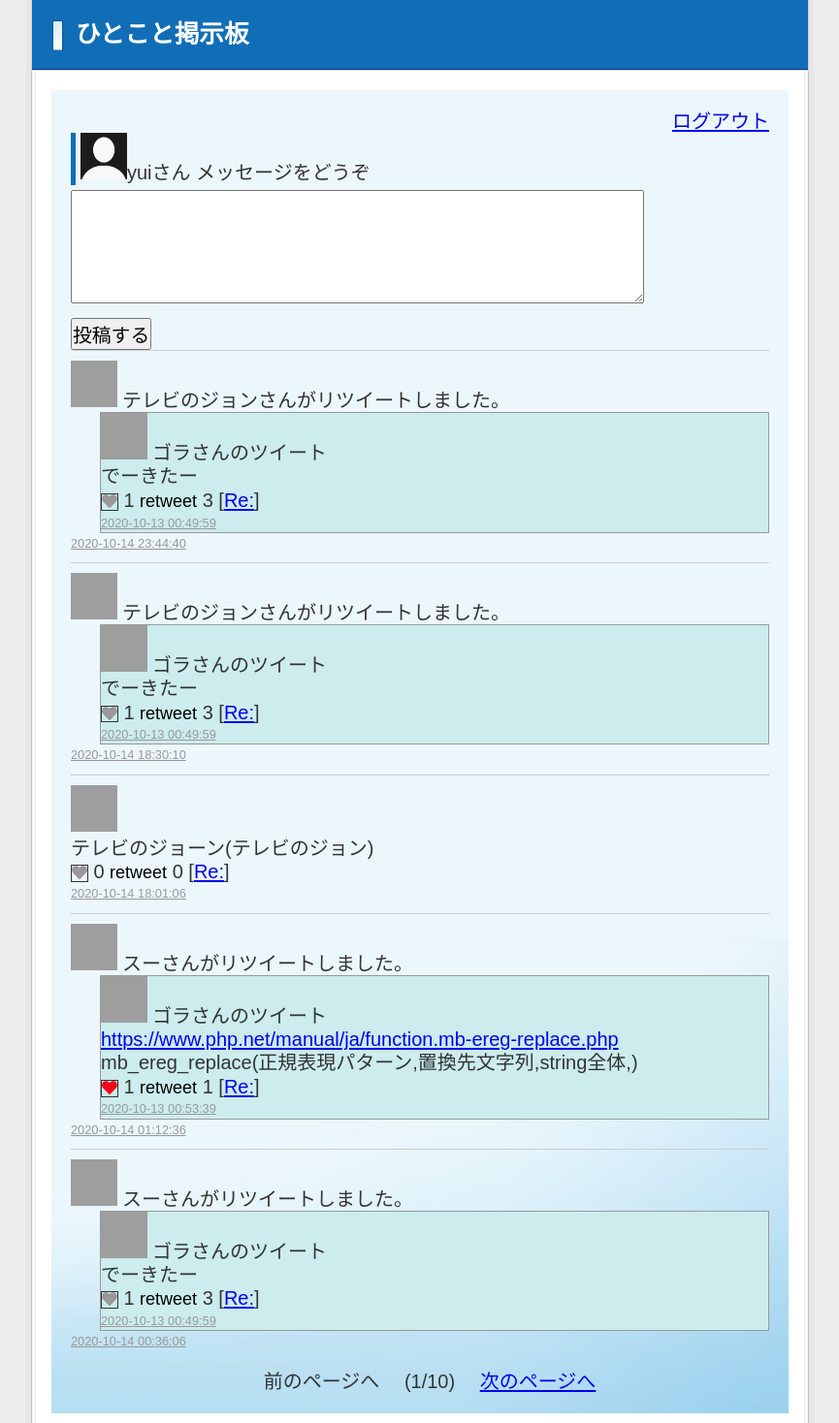
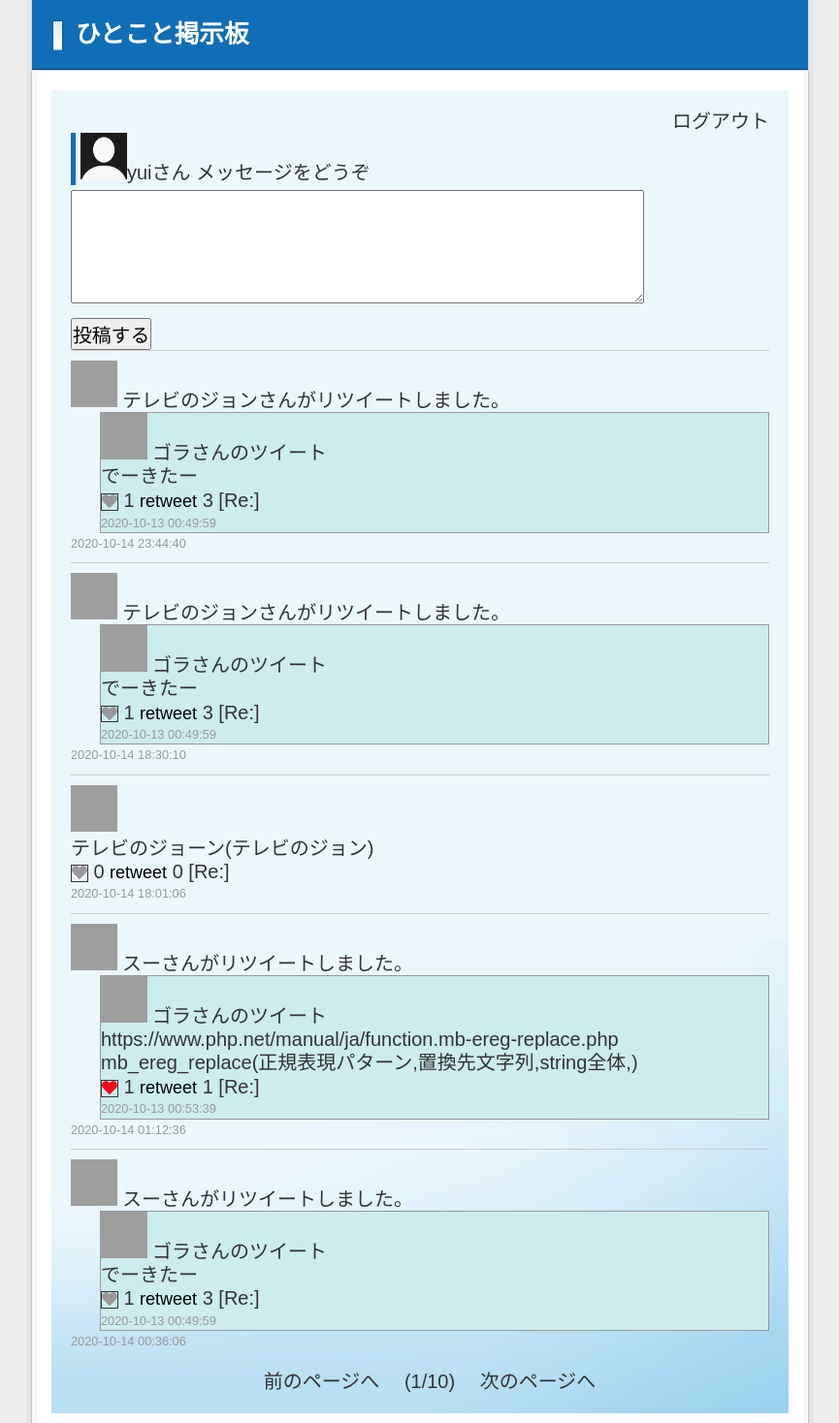
Before and after one commit to ytaka0407/php_takashima, a PHP site: page /index.php in a window 1280 px wide. Shown: the whole page at 97% size, without its empty margins (207-1072 px from the left). Run offline with PHP 8.4, Linux system fonts and the light colour scheme; a user stored in the database is signed in; data comes from the database, SQL or seed files in the repository; some libraries are stand-ins or nearby versions; grey boxes are pictures that could not be loaded.

Commit message:
リンク部分の装飾変更

```diff
--- a/post/stylesheets/style.css
+++ b/post/stylesheets/style.css
@@ -39,6 +39,15 @@ caption, th {
 h1, h2, h3, h4, h5, h6 {
     font-size: 100%;
     font-weight: normal;
+}
+
+a{
+    text-decoration:none;
+    color:#333;
+}
+
+a:hover{
+  text-decoration: underline;
 }
 
 q:before, q:after {
```
